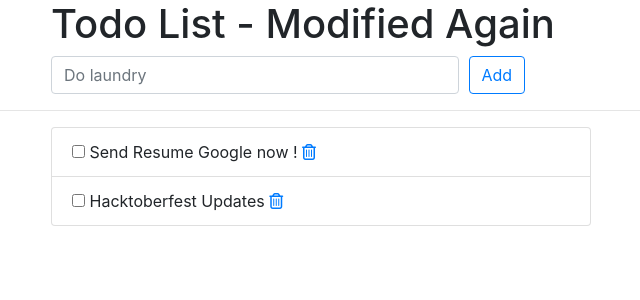
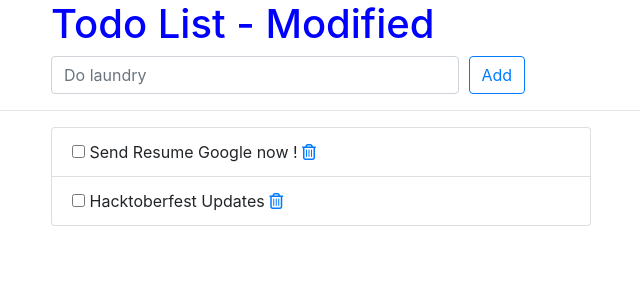
Before and after one commit to Shidram/django-todo-cicd, a Django app: page /todos/ in a window 1280 px wide. Shown: the top 300 px of the page, without its empty margins (224-864 px from the left). Run offline with Django 3.2, Linux system fonts and the light colour scheme; data comes from the database, SQL or seed files in the repository; some libraries are stand-ins or nearby versions.

Commit message:
added header color

```diff
--- a/todos/templates/todos/index.html
+++ b/todos/templates/todos/index.html
@@ -11,8 +11,8 @@
   <div class="row">
     <div class="offset-md-2 col-lg-9">
       <div class="page-header">
-        <h1>
-          Todo List - Modified Again
+        <h1 style="color:blue">
+          Todo List - Modified
         </h1>
       </div>
     </div>
```
